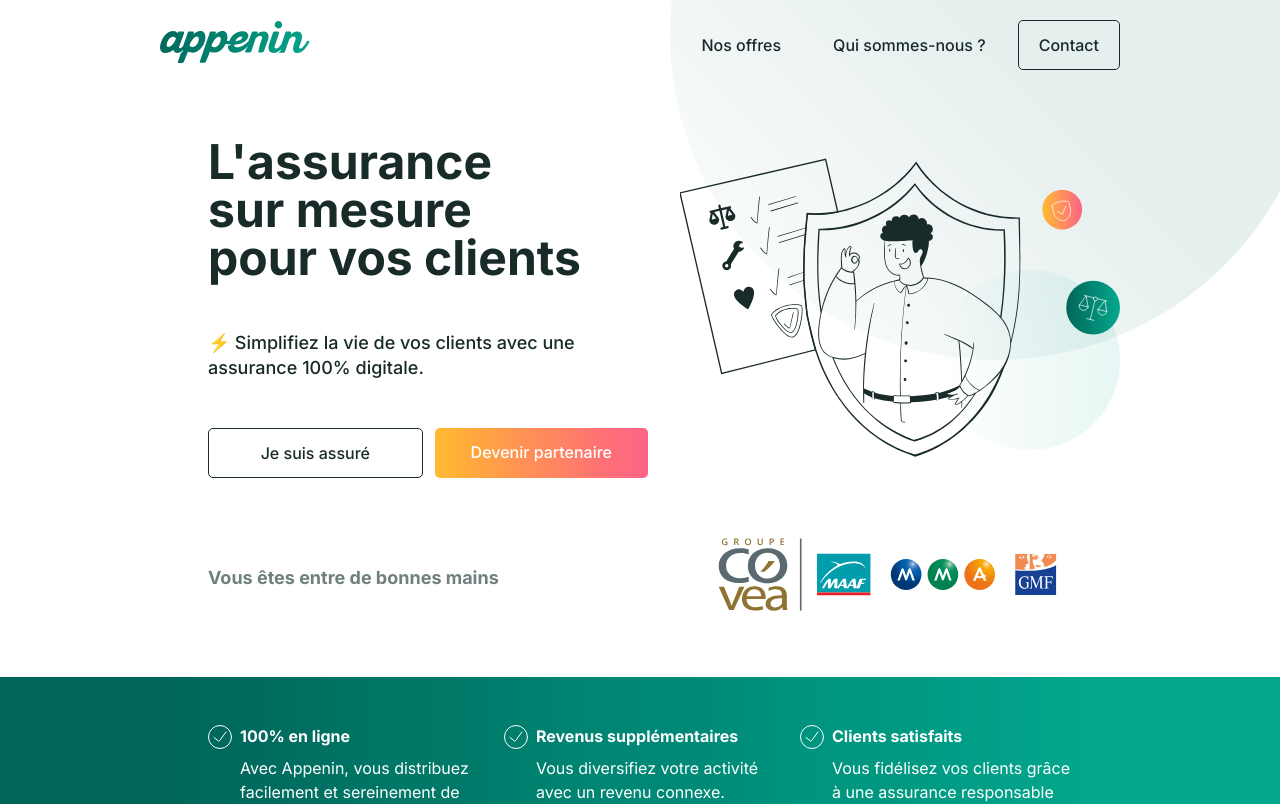
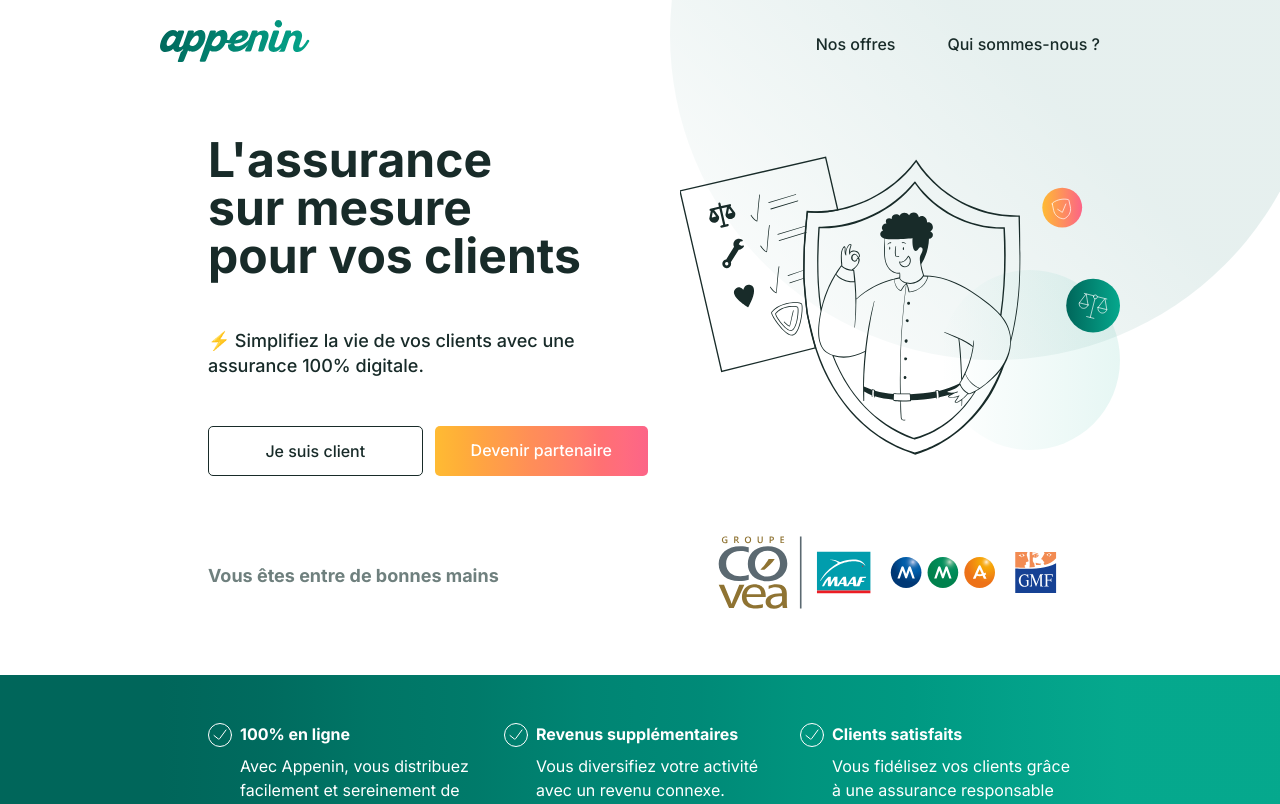
Before and after one commit to appenin/appenin.fr, a Next.js app: page / in a window 1280 px wide. Shown: the top 804 px of the page. Built offline with nearby package versions, Linux system fonts and the light colour scheme.

Commit message:
feat: update contact page acess

```diff
--- a/package.json
+++ b/package.json
@@ -23,7 +23,7 @@
     "test:watch": "jest --passWithNoTests --watch"
   },
   "dependencies": {
-    "@stitches/react": "^1.2.6",
+    "@stitches/react": "^1.2.8",
     "contentlayer": "^0.0.34",
     "formik": "^2.2.9",
     "lottie-web": "^5.8.1",
@@ -60,7 +60,7 @@
     "react-is": "^17.0.2",
     "react-test-renderer": "^17.0.2",
     "rimraf": "^3.0.2",
-    "typescript": "4.5.5"
+    "typescript": "4.7.4"
   },
   "husky": {
     "hooks": {
--- a/src/components/footer/Footer.tsx
+++ b/src/components/footer/Footer.tsx
@@ -48,18 +48,18 @@
               </Link>
             </li>
             <li>
-              <Link href="/nous-contacter" passHref>
-                <a>Contact</a>
-              </Link>
-            </li>
-            <li>
               <a
                 href="https://client.appenin.fr"
                 rel="nofollow noopener noreferrer"
                 target="_blank"
               >
-                Je suis assuré
+                Je suis client
               </a>
+            </li>
+            <li>
+              <Link href="/nous-contacter" passHref>
+                <a>Devenir partenaire</a>
+              </Link>
             </li>
             <li>
               <Link href="/mentions-legales" passHref>
--- a/src/components/header/Navigation.tsx
+++ b/src/components/header/Navigation.tsx
@@ -28,15 +28,6 @@
           Qui sommes-nous&nbsp;?
         </Button>
       </Link>
-      <Link href={NAVIGATION_BUTTONS[2]} passHref>
-        <Button
-          as="a"
-          bordered
-          {...(pathname === NAVIGATION_BUTTONS[2] ? { activated: true } : {})}
-        >
-          Contact
-        </Button>
-      </Link>
     </Styled.Navigation>
   );
 }
--- a/src/components/header/Sticky.tsx
+++ b/src/components/header/Sticky.tsx
@@ -23,7 +23,7 @@
             rel="nofollow noopener noreferrer"
             bordered
           >
-            Je suis assuré
+            Je suis client
           </Button>
           <Link href="/nous-contacter" passHref>
             <Button as="a" color="secondary">
--- a/src/components/home/Hero.tsx
+++ b/src/components/home/Hero.tsx
@@ -31,7 +31,7 @@
               bordered
               fluid
             >
-              Je suis assuré
+              Je suis client
             </Button>
             <Link href="/nous-contacter" passHref>
               <Button as="a" color="secondary" fluid>
```
Also changed, not shown: 1 other file (tests, documents, lock files or other folders).
